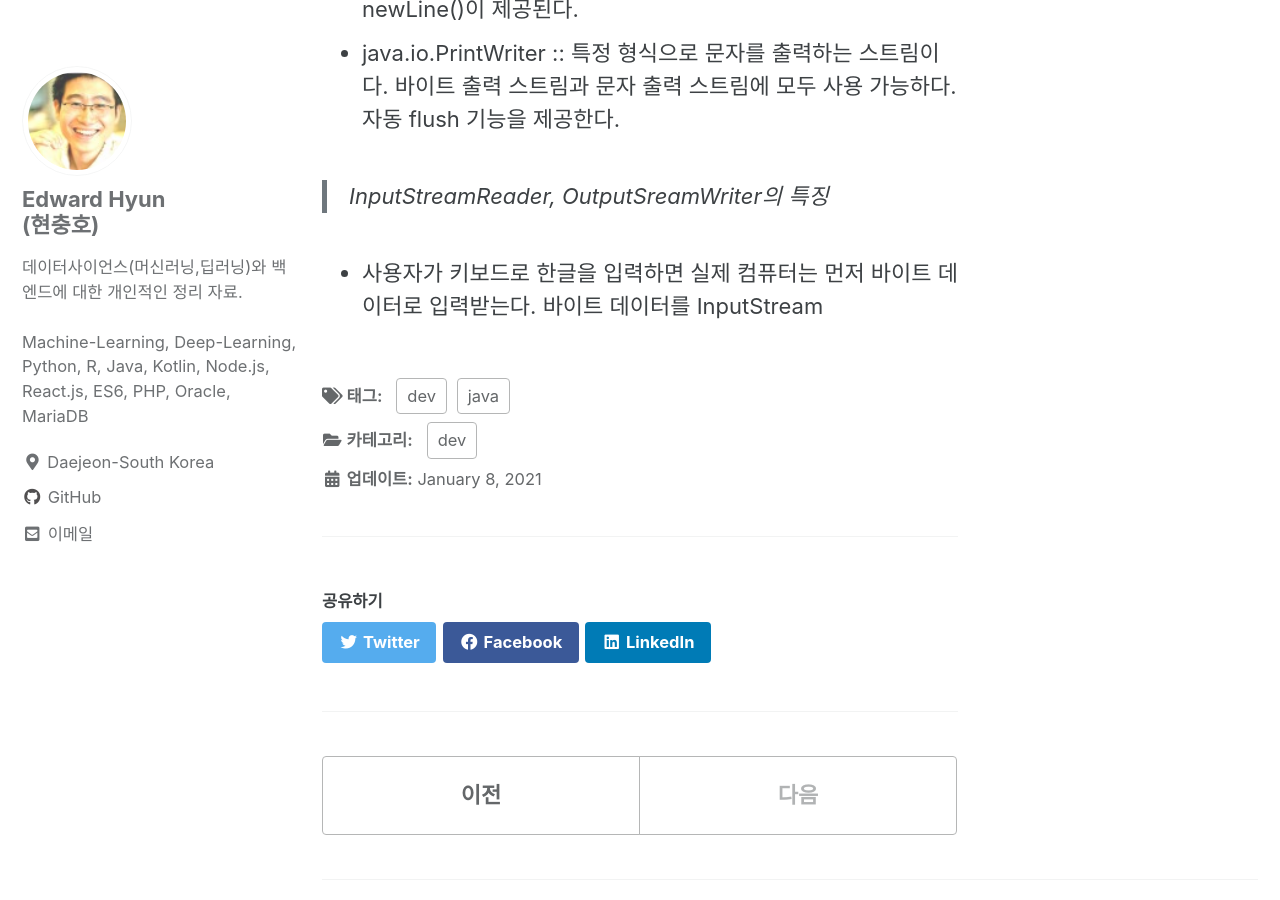
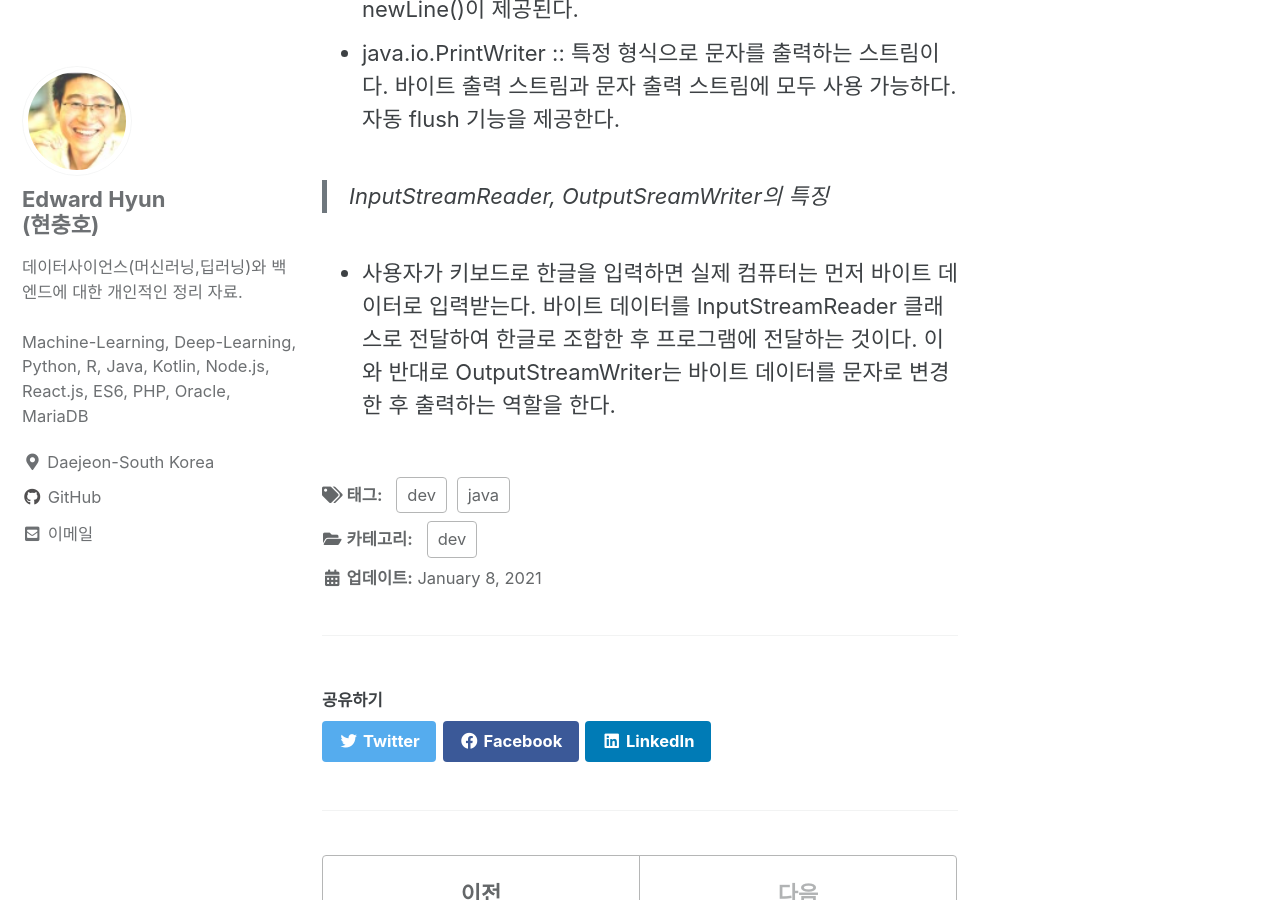
Before and after one commit to iamhch24/iamhch24.github.io, a Jekyll site: the page built from _posts/2021-01-08-[Study] 초보자를 위한 Java Programming.md, in a window 1280 px wide and 900 px high, scrolled down 7515 px. Built offline with Jekyll 4.4.1, drawn with Linux system fonts in a browser that asks for light colours; cached includes are drawn as plain includes.

Commit message:
_posts/2021-01-08-[Study] 초보자를 위한 Java Programming.md updated from https://stackedit.io/

```diff
--- a/_posts/2021-01-08-[Study] 초보자를 위한 Java Programming.md
+++ b/_posts/2021-01-08-[Study] 초보자를 위한 Java Programming.md
@@ -155,14 +155,16 @@ public void m(){
 
 >InputStreamReader, OutputSreamWriter의 특징
 
-* 사용자가 키보드로 한글을 입력하면 실제 컴퓨터는 먼저 바이트 데이터로 입력받는다. 바이트 데이터를 InputStream
+* 사용자가 키보드로 한글을 입력하면 실제 컴퓨터는 먼저 바이트 데이터로 입력받는다. 바이트 데이터를 InputStreamReader 클래스로 전달하여 한글로 조합한 후 프로그램에 전달하는 것이다. 이와 반대로 OutputStreamWriter는 바이트 데이터를 문자로 변경한 후 출력하는 역할을 한다.
+
+
 
 
 
 
 <!--stackedit_data:
-eyJoaXN0b3J5IjpbLTE2MjIwNjU1OTMsLTEzNTcyNDk3NDMsMT
-gxMDU2ODk5MiwtMTc4MzQ2NzA0NywtMTE0Nzc4NDIzNiwtMTE3
-ODI3NTcyNSwxNjM0MDgxMTI3LDUwNDcxNDQ0LDE5NjcyNzg3Nz
-ksLTEyNjQ0NDQ3NzNdfQ==
+eyJoaXN0b3J5IjpbLTQ0MTg3ODk0NSwtMTM1NzI0OTc0MywxOD
+EwNTY4OTkyLC0xNzgzNDY3MDQ3LC0xMTQ3Nzg0MjM2LC0xMTc4
+Mjc1NzI1LDE2MzQwODExMjcsNTA0NzE0NDQsMTk2NzI3ODc3OS
+wtMTI2NDQ0NDc3M119
 -->
```
